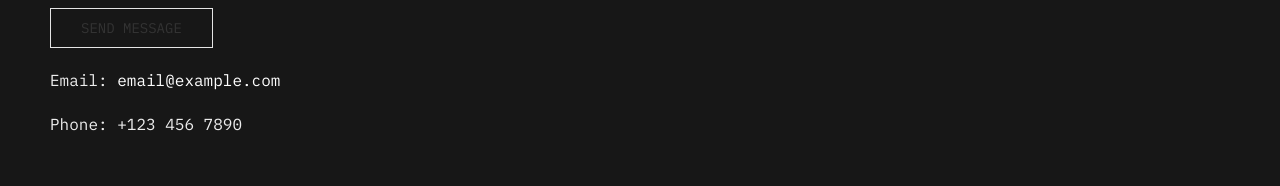
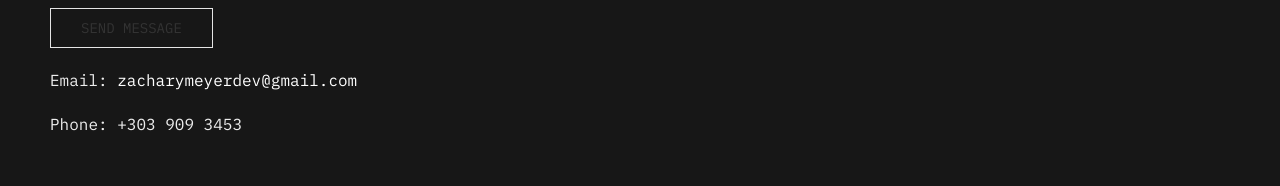
Before and after one commit to zacharymeyerdev/portfolio-vercel, a plain HTML site: page contact.html in a window 1280 px wide. Shown: the part 670-856 px from the top of the page. Drawn offline with Linux system fonts and the light colour scheme.

Commit message:
Actual contact info

```diff
--- a/contact.html
+++ b/contact.html
@@ -51,8 +51,8 @@
 
             <!-- Contact Information -->
             <div class="uk-light">
-                <p>Email: <a href="mailto:email@example.com" class="uk-light">email@example.com</a></p>
-                <p>Phone: +123 456 7890</p>
+                <p>Email: <a href="mailto:zacharymeyerdev@gmail.com" class="uk-light">zacharymeyerdev@gmail.com</a></p>
+                <p>Phone: +303 909 3453</p>
                 <!-- Add additional contact details here -->
             </div>
         </div>
```
